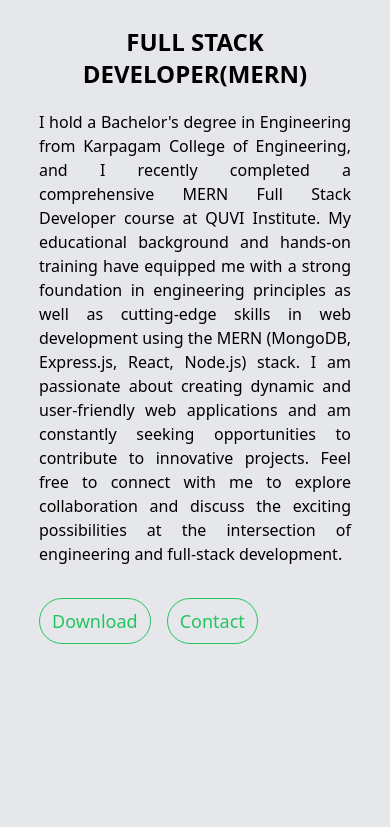
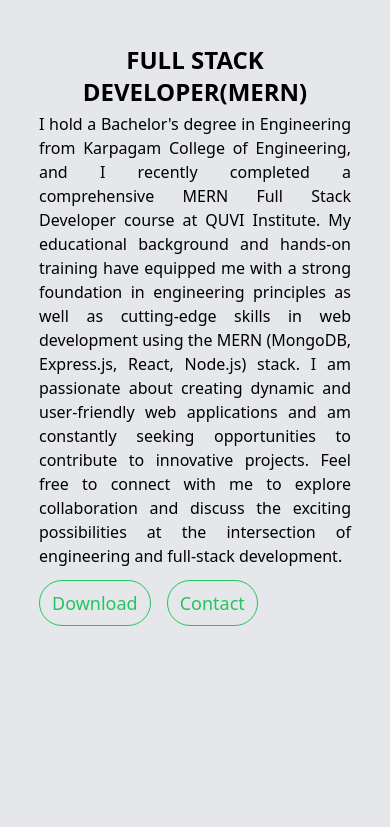
Before and after one commit to parthibanb224/PARTHIBAN-PORTFOLIO, a React (Create React App) app: page / in a window 390 px wide. Shown: the part 931-1758 px from the top of the page. Built offline with nearby package versions, Linux system fonts and the light colour scheme.

Commit message:
change margin

```diff
--- a/src/pages/Home.js
+++ b/src/pages/Home.js
@@ -33,9 +33,9 @@ export default function Home({ about, setOpen, open, contacts, scrollToSection }
             </div>
             <div className='sm:basis-3/5 bg-gray-200 h-screen flex justify-center items-center'>
                 <div className='w-4/5 text-justify'>
-                    <h1 className='sm:text-4xl text-2xl font-bold text-center mb-5'>FULL STACK DEVELOPER(MERN)</h1>
+                    <h1 className='sm:text-4xl text-2xl font-bold text-center sm:mb-5 mb-1'>FULL STACK DEVELOPER(MERN)</h1>
                     <h6 className='sm:text-xl text-md font-light'>I hold a Bachelor's degree in Engineering from Karpagam College of Engineering, and I recently completed a comprehensive MERN Full Stack Developer course at QUVI Institute. My educational background and hands-on training have equipped me with a strong foundation in engineering principles as well as cutting-edge skills in web development using the MERN (MongoDB, Express.js, React, Node.js) stack. I am passionate about creating dynamic and user-friendly web applications and am constantly seeking opportunities to contribute to innovative projects. Feel free to connect with me to explore collaboration and discuss the exciting possibilities at the intersection of engineering and full-stack development.</h6>
-                    <div className='mt-8'>
+                    <div className='sm:mt-8 mt-3'>
                         <a href={Resume} download='ParthibanResume' target="_blank" rel="noreferrer">
                             <button
                                 className='text-lg border border-green-500 p-2 px-3 hover:bg-green-500 hover:text-white text-green-500 rounded-3xl mr-4'>
```
